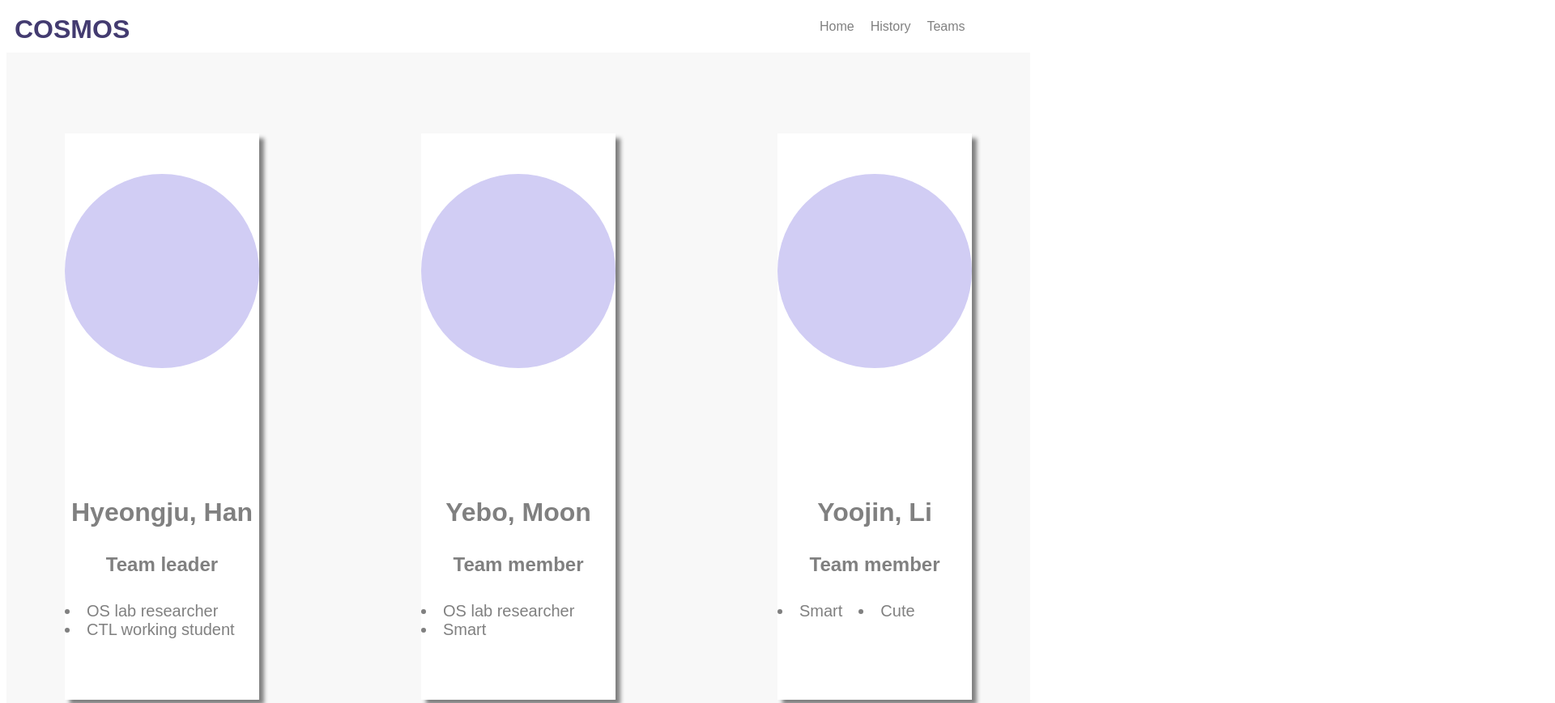
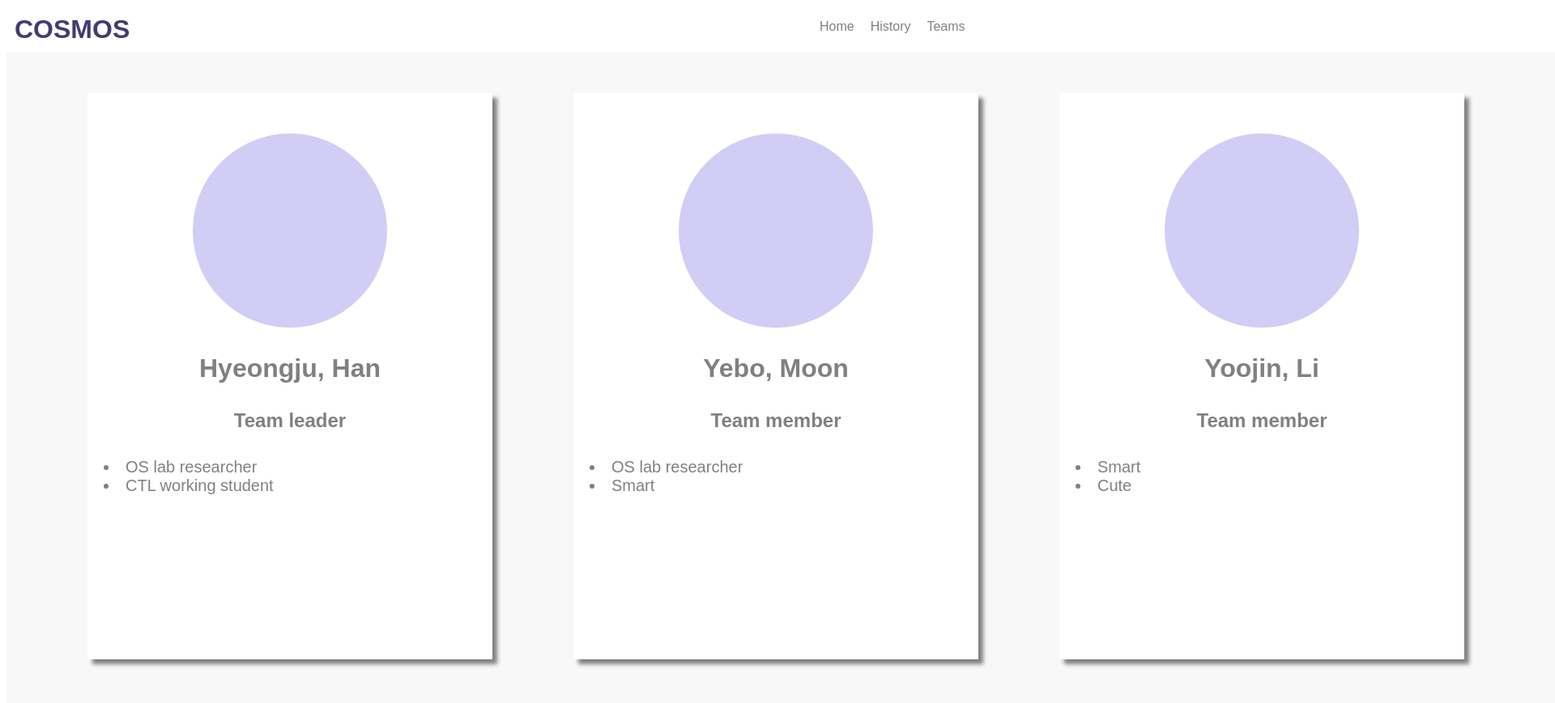
Before and after one commit to HanHyeongju/cosmos, a plain HTML site: page family.html in a window 1280 px wide. Shown: the top 869 px of the page at 81% size, 1920 px wide, since content can reach past the window. Drawn offline with Linux system fonts and the light colour scheme.

Commit message:
완성_2
teams의 여러 문제 해결
- inner circle의 margin을 auto로 줘서 생기는 문제 --> 양 사이드에 margin값을 직접 지정해주어서 해결
- list(약력)가 씹히는 문제 : list(약력)을 class : circle 내부에 넣는게 아니라 분리해야함. out_rect class 내부에 독립적으로 circle class와 name_li를 포함하도록 코드를 짜서 name_li가 inner circle 마진의 영향을 받지 않도록 함

```diff
--- a/family.html
+++ b/family.html
@@ -40,24 +40,21 @@
 
             #container{
                 display: flex;
-                justify-content: center;
-                align-items: center;
-                width:100%;
-
                 background-color: #f8f8f8;
+                width: 1920px; height: 1080px;
             }
-            #out_rect{
-                display: flex;
+            .out_rect{
+                margin-top:50px;
+                margin-left:100px;
                 background-color: white;
                 width:500px;
                 height:700px;
-                margin: 100px;
                 box-shadow:6px 6px 5px grey;
-
                 }
-            #in_circle{
-                margin: auto;
+            .in_circle{
                 margin-top: 50px;
+                margin-left: 130px;
+                margin-right: 130px;
                 background-color: #D1CDF4;
                 width:240px;
                 height:240px;
@@ -68,7 +65,6 @@
                 font-size: 32px;
                 color: #808080;
                 text-align: center;
-                margin-top: 400px;
             }
 
             h4{
@@ -76,10 +72,14 @@
                 color: #808080;
                 text-align: center;
             }
-            #in_circle li{
+            .name_li {
                 font-size: 20px;
                 color: #808080;
-                vertical-align: middle;
+                text-align: left;
+
+            }
+            .name_li_li{
+                margin-left: 20px;
             }
 
         </style>
@@ -101,37 +101,45 @@
 
 
 <div id="container">
-    <div id="out_rect">
-        <div id="in_circle">
-            <div>
+    <div class="out_rect">
+        <div class="in_circle"></div>
+        <div class="name_li">
             <h3>Hyeongju, Han</h3>
             <h4>Team leader</h4>
+            <div class="name_li_li">
             <li>OS lab researcher</li>
+            <br>
             <li>CTL working student</li>
             </div>
         </div>
       </div>
 
-      <div id="out_rect">
-        <div id="in_circle">
-            <div>
+      <div class="out_rect">
+        <div class="in_circle"></div>
+        <div class="name_li">
             <h3>Yebo, Moon</h3>
             <h4>Team member</h4>
+            <div class="name_li_li">
             <li>OS lab researcher</li>
+            <br>
             <li>Smart</li>
             </div>
         </div>
+
       </div>
 
-      <div id="out_rect">
-        <div id="in_circle">
-            <div>
+      <div class="out_rect">
+        <div class="in_circle"></div>
+        <div class="name_li">
             <h3>Yoojin, Li</h3>
             <h4>Team member</h4>
+            <div class="name_li_li">
             <li>Smart</li>
+            <br>
             <li>Cute</li>
             </div>
         </div>
+
       </div>
 </div>
 
```
Also changed, not shown: index.html (+3 -2 lines). Lines whose indentation alone changed are shown as unchanged.
